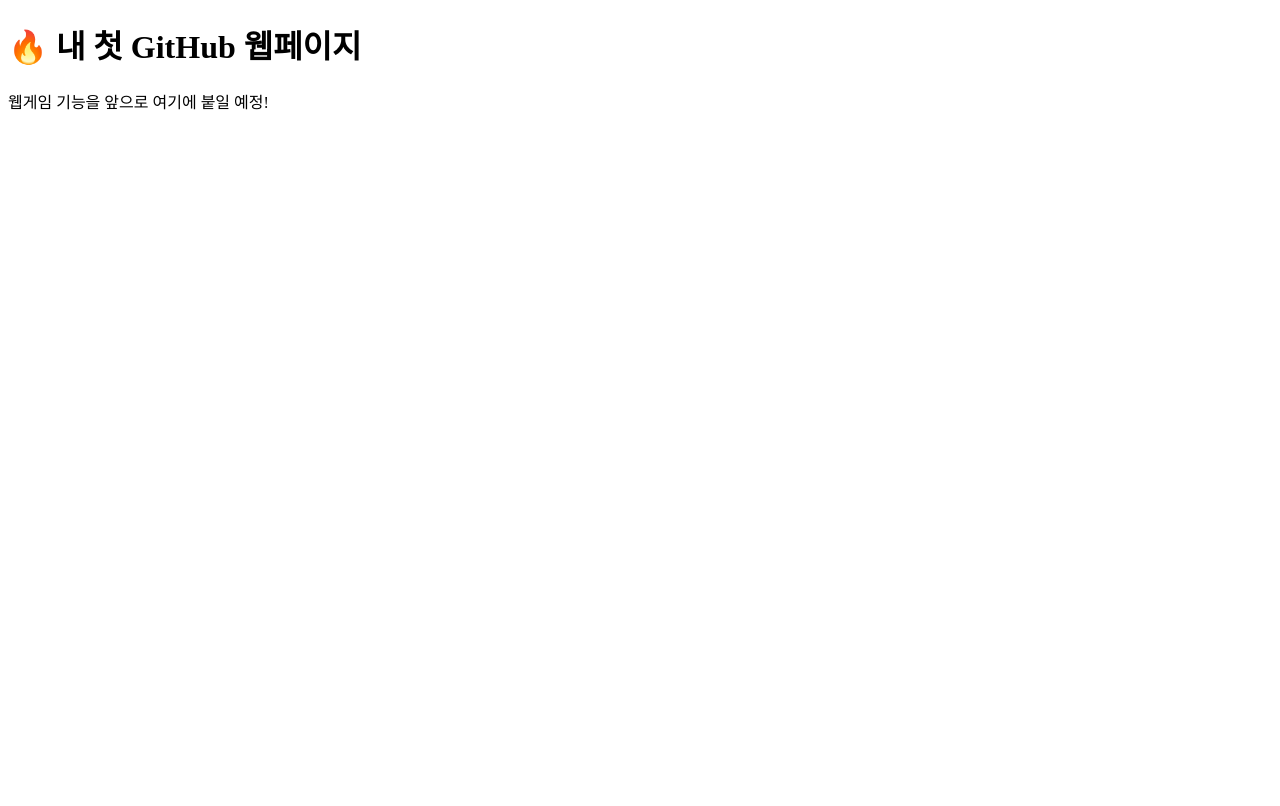
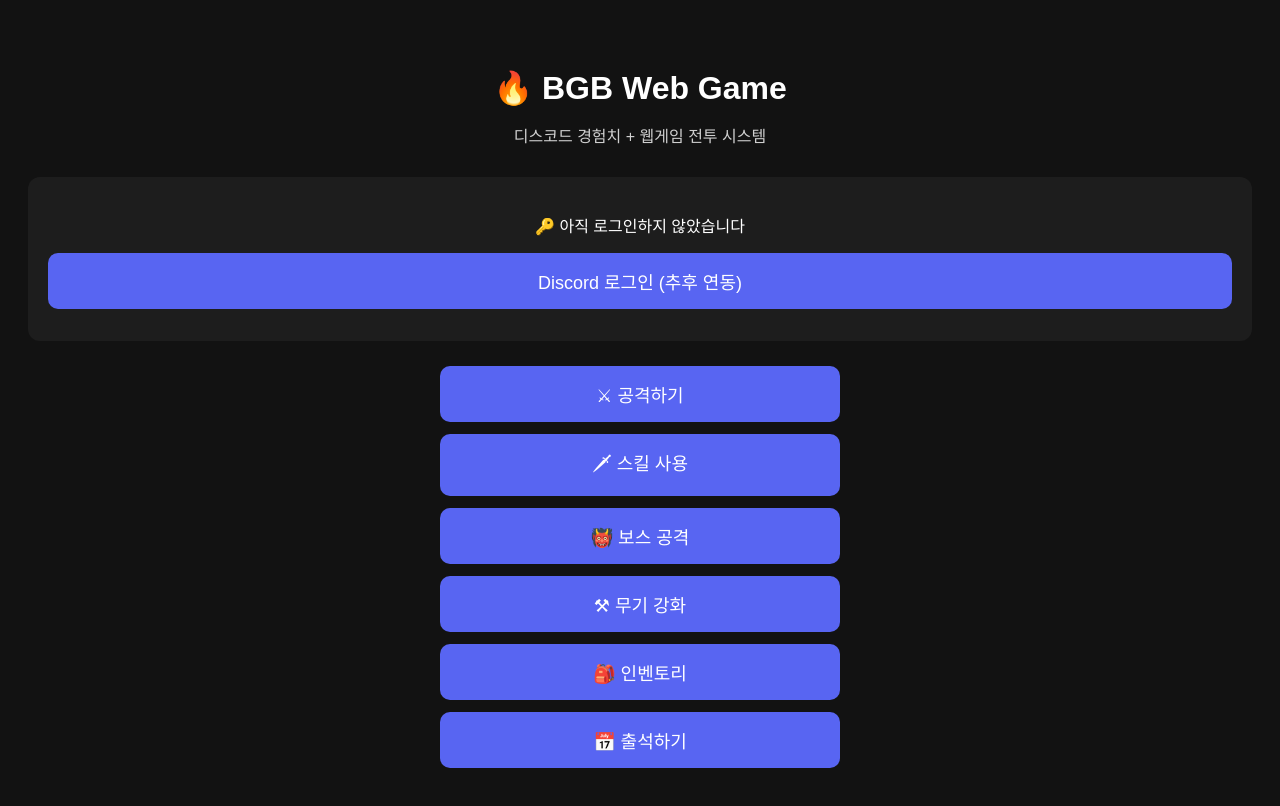
Before and after one commit to GnarMaster/BGBWebGame, a plain HTML site: page index.html in a window 1280 px wide. Drawn offline with Linux system fonts and the light colour scheme.

Commit message:
Update index.html

```diff
--- a/index.html
+++ b/index.html
@@ -1,11 +1,75 @@
 <!DOCTYPE html>
-<html>
+<html lang="ko">
 <head>
     <meta charset="UTF-8">
-    <title>내 첫 웹게임</title>
+    <title>BGB Web Game</title>
+    <style>
+        body {
+            font-family: 'Pretendard', sans-serif;
+            background: #121212;
+            color: #fff;
+            text-align: center;
+            padding: 40px 20px;
+        }
+
+        .title {
+            font-size: 32px;
+            margin-bottom: 10px;
+        }
+
+        .subtitle {
+            font-size: 16px;
+            opacity: 0.8;
+            margin-bottom: 30px;
+        }
+
+        .menu {
+            max-width: 400px;
+            margin: 0 auto;
+        }
+
+        .btn {
+            display: block;
+            background: #5865F2;
+            padding: 15px;
+            margin: 12px 0;
+            border-radius: 10px;
+            color: white;
+            text-decoration: none;
+            font-size: 18px;
+            transition: 0.2s;
+        }
+
+        .btn:hover {
+            background: #4752C4;
+        }
+
+        .profile-box {
+            background: #1D1D1D;
+            padding: 20px;
+            border-radius: 12px;
+            margin-bottom: 25px;
+        }
+    </style>
 </head>
 <body>
-    <h1>🔥 내 첫 GitHub 웹페이지</h1>
-    <p>웹게임 기능을 앞으로 여기에 붙일 예정!</p>
+
+    <h1 class="title">🔥 BGB Web Game</h1>
+    <p class="subtitle">디스코드 경험치 + 웹게임 전투 시스템</p>
+
+    <div class="profile-box">
+        <p>🔑 아직 로그인하지 않았습니다</p>
+        <a class="btn" href="#">Discord 로그인 (추후 연동)</a>
+    </div>
+
+    <div class="menu">
+        <a class="btn" href="#">⚔ 공격하기</a>
+        <a class="btn" href="#">🗡 스킬 사용</a>
+        <a class="btn" href="#">👹 보스 공격</a>
+        <a class="btn" href="#">⚒ 무기 강화</a>
+        <a class="btn" href="#">🎒 인벤토리</a>
+        <a class="btn" href="#">📅 출석하기</a>
+    </div>
+
 </body>
 </html>
```
